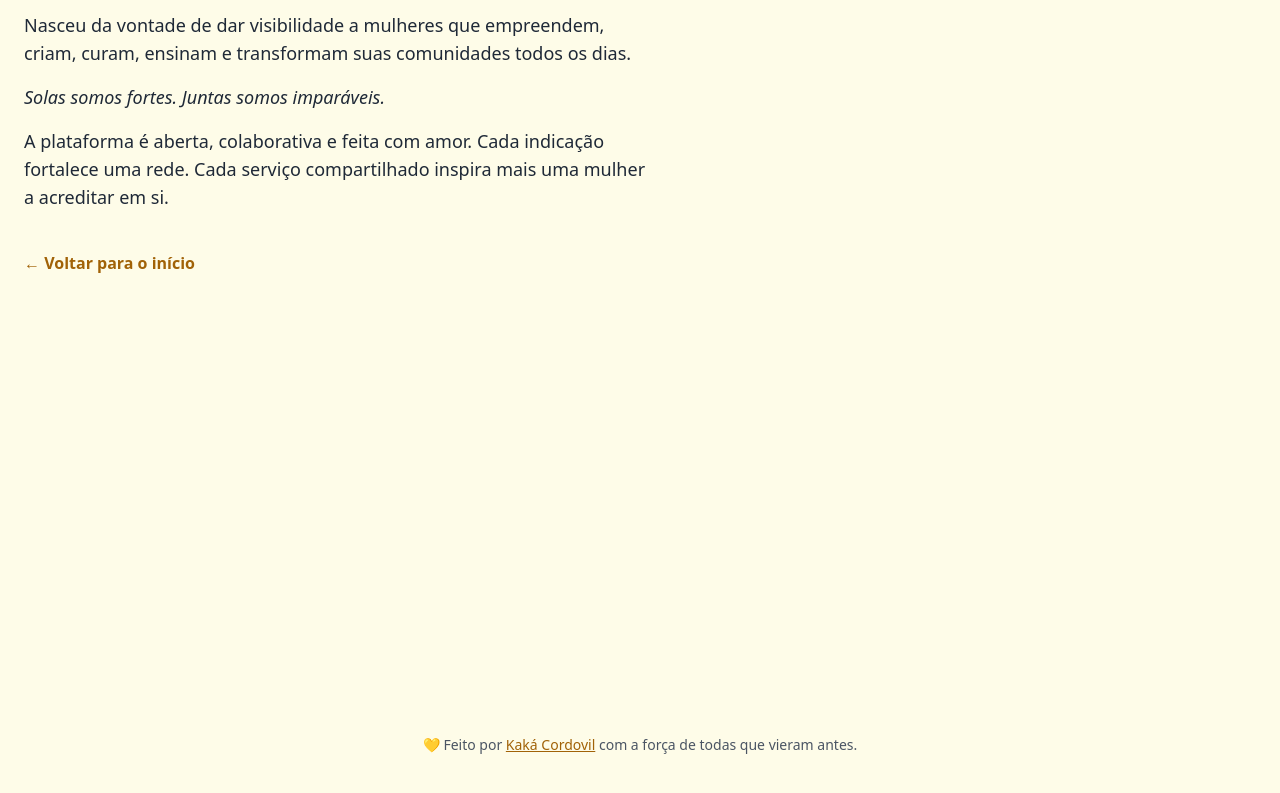
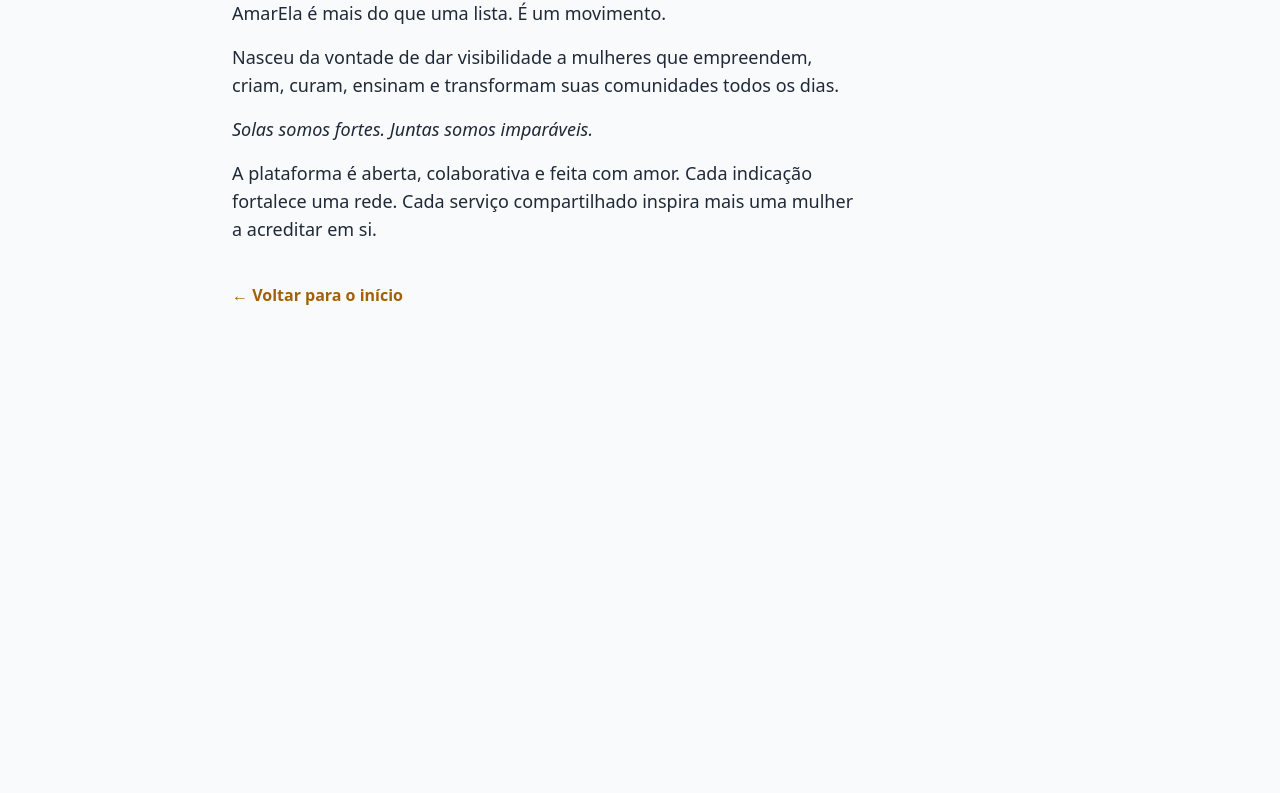
Before and after one commit to kakacordovil/amarela, a plain HTML site: page about.html in a window 1280 px wide. Shown: the part 173-966 px from the top of the page. Before the commit the page ends 928 px from the top, so only its background shows below. Drawn offline with nearby package versions, Linux system fonts and the light colour scheme.

Commit message:
edited about

```diff
--- a/about.html
+++ b/about.html
@@ -6,7 +6,7 @@
   <title>Sobre o projeto AmarEla</title>
   <script src="https://cdn.tailwindcss.com"></script>
 </head>
-<body class="bg-yellow-50 text-gray-800" >
+<body class="bg-gray-50 text-gray-800 min-h-screen flex flex-col">
 
   <header class="flex justify-between items-center py-4 px-4 md:px-8 bg-yellow-50 shadow">
     <h1 class="text-xl font-bold text-yellow-800">AmarEla</h1>
@@ -19,6 +19,8 @@
     </nav>
   </header>
 
+  <div class="flex-grow">
+    <div class="max-w-4xl mx-auto px-4 py-8">
       <div class="max-w-2xl min-h-screen flex flex-col p-6">
         <h1 class="text-4xl font-bold mb-4 text-yellow-700">🌻 AmarEla</h1>
         <p class="mb-4 text-lg">AmarEla é mais do que uma lista. É um movimento.</p>
@@ -34,6 +36,8 @@
 
         <a href="index.html" class="mt-6 inline-block text-yellow-700 font-semibold hover:underline">← Voltar para o início</a>
       </div>
+    </div>
+  </div>
 
   <!-- Rodapé -->
     <footer class="mt-12 text-center text-sm text-gray-500">
```
Lines whose indentation alone changed are shown as unchanged.
